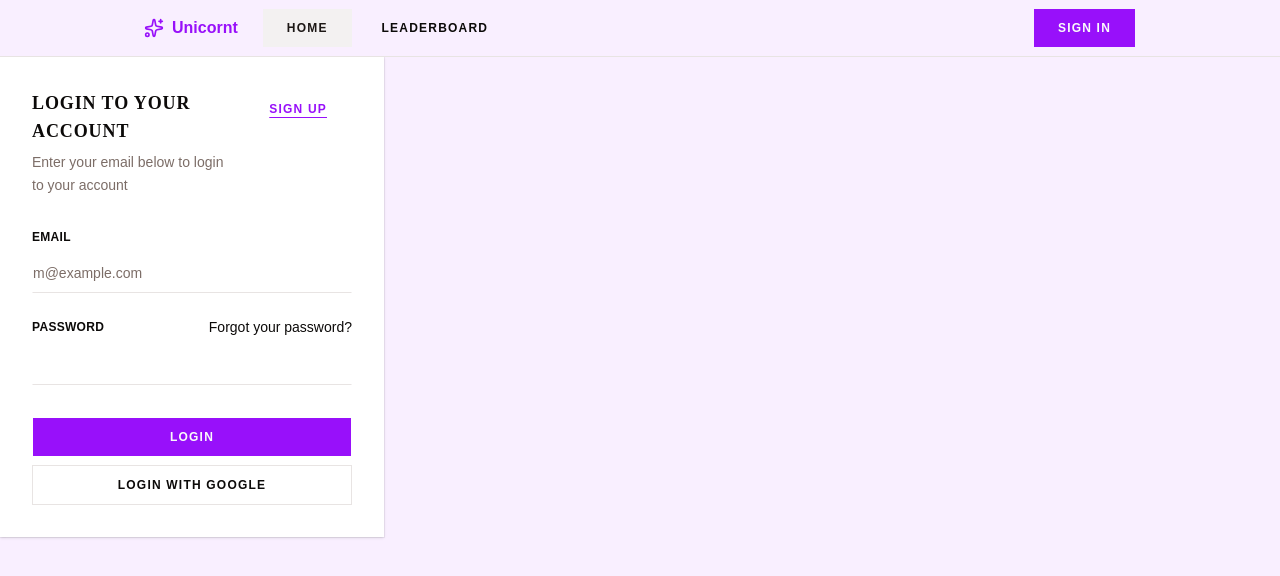
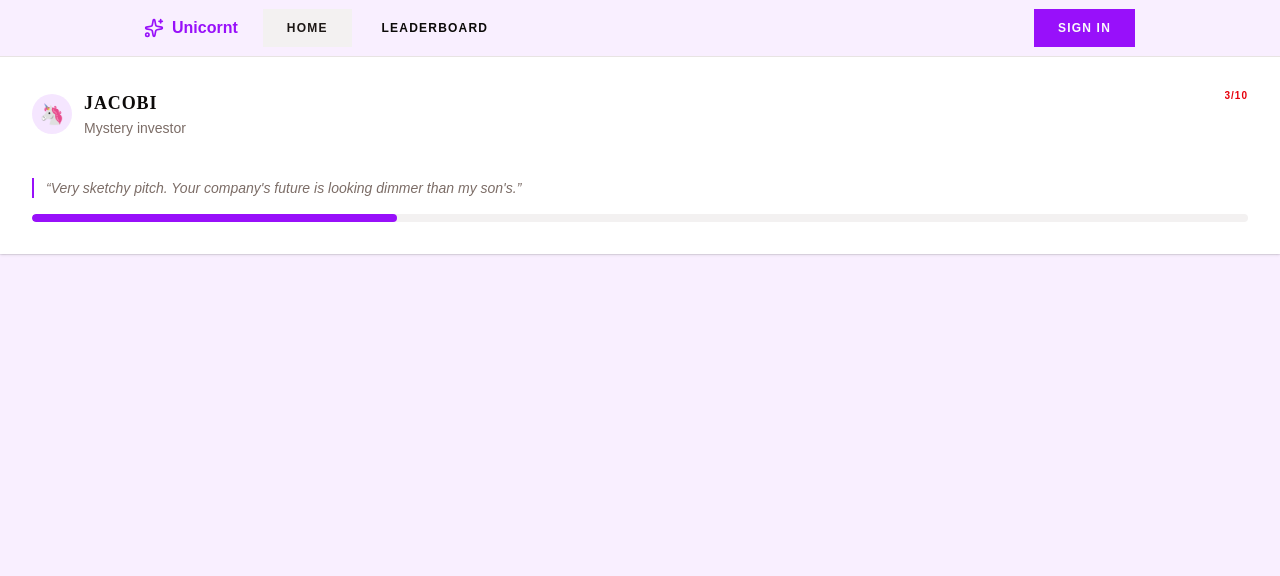
Before and after one commit to codexistent/unicornt, a React (Vite) app in the folder web/: page / in a window 1280 px wide. Shown: the top 576 px of the page. Built offline with nearby package versions, Linux system fonts and the light colour scheme.

Commit message:
make judge component shadcn

```diff
--- /dev/null
+++ b/web/src/components/ui/badge.tsx
@@ -0,0 +1,48 @@
+import { mergeProps } from "@base-ui/react/merge-props"
+import { useRender } from "@base-ui/react/use-render"
+import { cva, type VariantProps } from "class-variance-authority"
+import { cn } from "cn"
+
+const badgeVariants = cva(
+  "group/badge inline-flex w-fit shrink-0 items-center justify-center gap-1.5 overflow-hidden rounded-none border-0 bg-transparent px-0 py-0 text-[0.625rem] font-semibold tracking-widest whitespace-nowrap uppercase transition-colors focus-visible:border-ring focus-visible:ring-[3px] focus-visible:ring-ring/50 has-data-[icon=inline-end]:pr-0 has-data-[icon=inline-start]:pl-0 aria-invalid:border-destructive aria-invalid:ring-destructive/20 dark:aria-invalid:ring-destructive/40 [&>svg]:pointer-events-none [&>svg]:size-3!",
+  {
+    variants: {
+      variant: {
+        default: "text-foreground [a]:hover:text-foreground/70",
+        secondary: "text-muted-foreground [a]:hover:text-foreground",
+        destructive:
+          "text-destructive focus-visible:ring-destructive/20 dark:focus-visible:ring-destructive/40 [a]:hover:text-destructive/70",
+        outline: "text-foreground [a]:hover:text-foreground/70",
+        ghost: "text-muted-foreground hover:text-foreground",
+        link: "text-foreground underline-offset-4 hover:underline",
+      },
+    },
+    defaultVariants: {
+      variant: "default",
+    },
+  }
+)
+
+function Badge({
+  className,
+  variant = "default",
+  render,
+  ...props
+}: useRender.ComponentProps<"span"> & VariantProps<typeof badgeVariants>) {
+  return useRender({
+    defaultTagName: "span",
+    props: mergeProps<"span">(
+      {
+        className: cn(badgeVariants({ variant }), className),
+      },
+      props
+    ),
+    render,
+    state: {
+      slot: "badge",
+      variant,
+    },
+  })
+}
+
+export { Badge, badgeVariants }
--- a/web/src/pages/HomePage.tsx
+++ b/web/src/pages/HomePage.tsx
@@ -4,7 +4,7 @@ import { JudgeCard } from "../widgets/JudgeCard";
 export function HomePage() {
   return (
     <>
-      <JudgeCard judgeResult={judgeResult1} />
+      <JudgeCard result={judgeResult1} />
     </>
   );
 }
--- a/web/src/widgets/JudgeCard.tsx
+++ b/web/src/widgets/JudgeCard.tsx
@@ -1,63 +1,88 @@
-import { Button } from "@/components/ui/button";
+import { Badge } from "@/components/ui/badge";
 import {
   Card,
-  CardAction,
   CardContent,
   CardDescription,
-  CardFooter,
   CardHeader,
   CardTitle,
 } from "@/components/ui/card";
-import { Input } from "@/components/ui/input";
-import { Label } from "@/components/ui/label";
+import type { JudgeResult } from "@/types";
 
-export function JudgeCard() {
+type JudgeCardProps = {
+  result: JudgeResult;
+};
+
+type JudgeStyle = {
+  emoji: string;
+  tagline: string;
+};
+
+const JUDGE_STYLES: Record<string, JudgeStyle> = {
+  "Hype Bro": { emoji: "🚀", tagline: "Has never met an idea he didn't love" },
+  "Brutal Skeptic": {
+    emoji: "🧐",
+    tagline: "Has never met an idea she did love",
+  },
+  "Confused Boomer": { emoji: "👴", tagline: "Still not sure what an app is" },
+};
+
+const FALLBACK_STYLE: JudgeStyle = { emoji: "🦄", tagline: "Mystery investor" };
+
+function scoreVariant(score: number): "default" | "secondary" | "destructive" {
+  if (score >= 8) return "default";
+  if (score <= 3) return "destructive";
+  return "secondary";
+}
+
+export function JudgeCard({ result }: JudgeCardProps) {
+  const { judgeName, feedback, score } = result;
+  const style = JUDGE_STYLES[judgeName] ?? FALLBACK_STYLE;
+  const clampedScore = Math.min(10, Math.max(0, score));
+
   return (
-    <Card className="w-full max-w-sm">
+    <Card className="h-full">
       <CardHeader>
-        <CardTitle>Login to your account</CardTitle>
-        <CardDescription>
-          Enter your email below to login to your account
-        </CardDescription>
-        <CardAction>
-          <Button variant="link">Sign Up</Button>
-        </CardAction>
-      </CardHeader>
-      <CardContent>
-        <form>
-          <div className="flex flex-col gap-6">
-            <div className="grid gap-2">
-              <Label htmlFor="email">Email</Label>
-              <Input
-                id="email"
-                type="email"
-                placeholder="m@example.com"
-                required
-              />
-            </div>
-            <div className="grid gap-2">
-              <div className="flex items-center">
-                <Label htmlFor="password">Password</Label>
-                <a
-                  href="#"
-                  className="ml-auto inline-block text-sm underline-offset-4 hover:underline"
-                >
-                  Forgot your password?
-                </a>
-              </div>
-              <Input id="password" type="password" required />
+        <div className="flex items-start justify-between gap-3">
+          <div className="flex items-center gap-3">
+            <span
+              aria-hidden="true"
+              className="flex size-10 shrink-0 items-center justify-center rounded-full bg-primary/10 text-xl"
+            >
+              {style.emoji}
+            </span>
+            <div>
+              <CardTitle>{judgeName}</CardTitle>
+              <CardDescription>{style.tagline}</CardDescription>
             </div>
           </div>
-        </form>
+          <Badge
+            variant={scoreVariant(score)}
+            className="shrink-0 tabular-nums"
+          >
+            {score}/10
+          </Badge>
+        </div>
+      </CardHeader>
+
+      <CardContent className="flex flex-1 flex-col gap-4">
+        <blockquote className="flex-1 border-l-2 border-primary pl-3 italic text-muted-foreground">
+          “{feedback}”
+        </blockquote>
+
+        <div
+          role="meter"
+          aria-label={`${judgeName}'s score`}
+          aria-valuemin={0}
+          aria-valuemax={10}
+          aria-valuenow={clampedScore}
+          className="h-2 overflow-hidden rounded-full bg-muted"
+        >
+          <div
+            className="h-full rounded-full bg-primary transition-[width] duration-500 motion-reduce:transition-none"
+            style={{ width: `${clampedScore * 10}%` }}
+          />
+        </div>
       </CardContent>
-      <CardFooter className="flex-col gap-2">
-        <Button type="submit" className="w-full">
-          Login
-        </Button>
-        <Button variant="outline" className="w-full">
-          Login with Google
-        </Button>
-      </CardFooter>
     </Card>
   );
 }
--- a/web/src/widgets/JudgeCard2.tsx
+++ b/web/src/widgets/JudgeCard2.tsx
@@ -4,7 +4,7 @@ type JudgeCardProps = {
   judgeResult: JudgeResult;
 };
 
-export function JudgeCard({ judgeResult }: JudgeCardProps) {
+export function JudgeCard2({ judgeResult }: JudgeCardProps) {
   return (
     <article className="flex h-full flex-col justify-between gap-4 rounded-xl border border-gray-200 bg-white p-5 shadow-sm">
       <header className="flex items-center gap-3">
```
